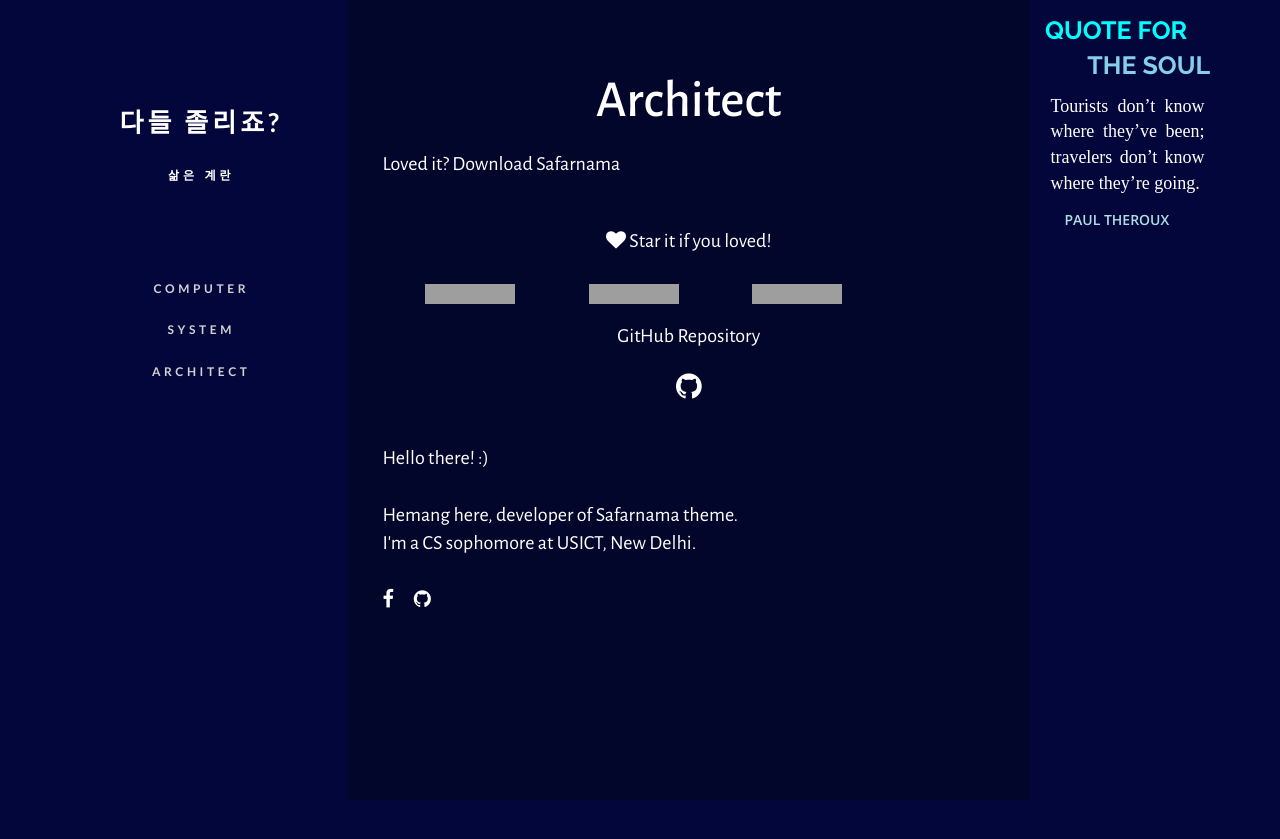
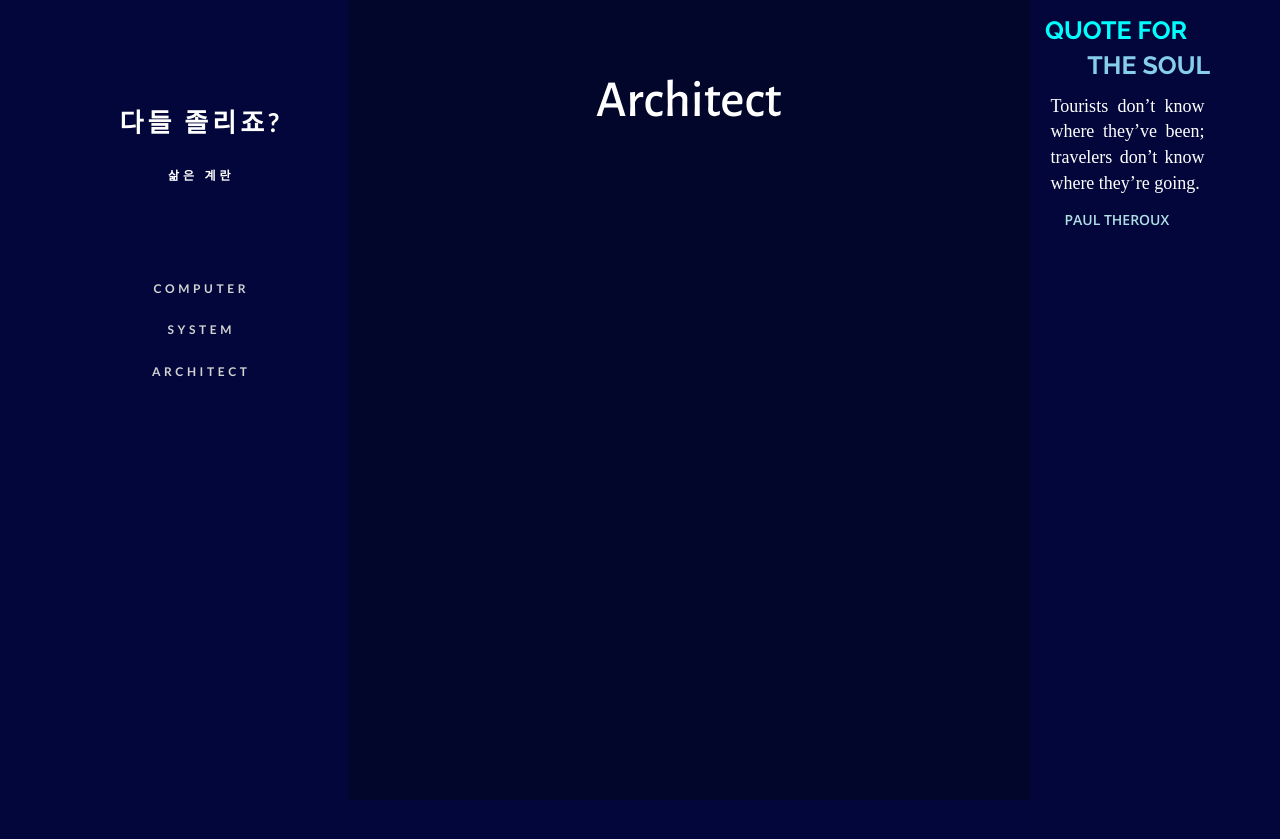
Before and after one commit to strawberryjamsea/trust1303.github.io-1, a Jekyll site: the page built from download.md, in a window 1280 px wide. Shown: the top 839 px of the page. Built offline with Jekyll 4.4.1, drawn with Linux system fonts in a browser that asks for light colours; nearby versions of some CDN libraries; grey boxes are pictures that could not be loaded.

Commit message:
Update download.md

```diff
--- a/download.md
+++ b/download.md
@@ -3,36 +3,3 @@
 title: Architect
 permalink: /download/
 ---
-
-<p><span class="page-tagline">Loved it? Download Safarnama</span></p>
-
-<div class="post-content-download">
-  <p>
-    <br />
-  </p>
-  <div class="download">
-    <center><i class="fa fa-heart"></i> Star it if you loved!</center>
-    <br />
-    <center>
-      <iframe src="https://ghbtns.com/github-btn.html?user=hemangsk&amp;repo=safarnama&amp;type=star&amp;count=true&amp;size=large" frameborder="0" scrolling="0" width="160px" height="30px"></iframe>
-
-      <iframe src="https://ghbtns.com/github-btn.html?user=hemangsk&amp;repo=safarnamal&amp;type=fork&amp;count=true&amp;size=large" frameborder="0" scrolling="0" width="160px" height="30px"></iframe>
-
-      <iframe src="https://ghbtns.com/github-btn.html?user=hemangsk&amp;type=follow&amp;count=true&amp;size=large" frameborder="0" scrolling="0" width="200px" height="30px"></iframe>
-    </center>
-  </div>
-  <center>GitHub Repository
-    <h2><a href="http://github.com/hemangsk/safarnama"><i class="fa fa-github"></i></a></h2>
-  </center>
-  <div class="intro">
-    <br />
-    <p>
-      Hello there! :)
-      <br />
-      <br /> Hemang here, developer of <span class="small-site-title">Safarnama</span> theme.
-      <br /> I'm a CS sophomore at USICT, New Delhi.
-      <br />
-      <br />
-      <a href="http://facebook.com/hemangkr"><i class="fa fa-facebook"></i></a> &nbsp; &nbsp; &nbsp;<a href="http://github.com/hemangsk"><i class="fa fa-github"></i></a>
-    </p>
-  </div>
```
